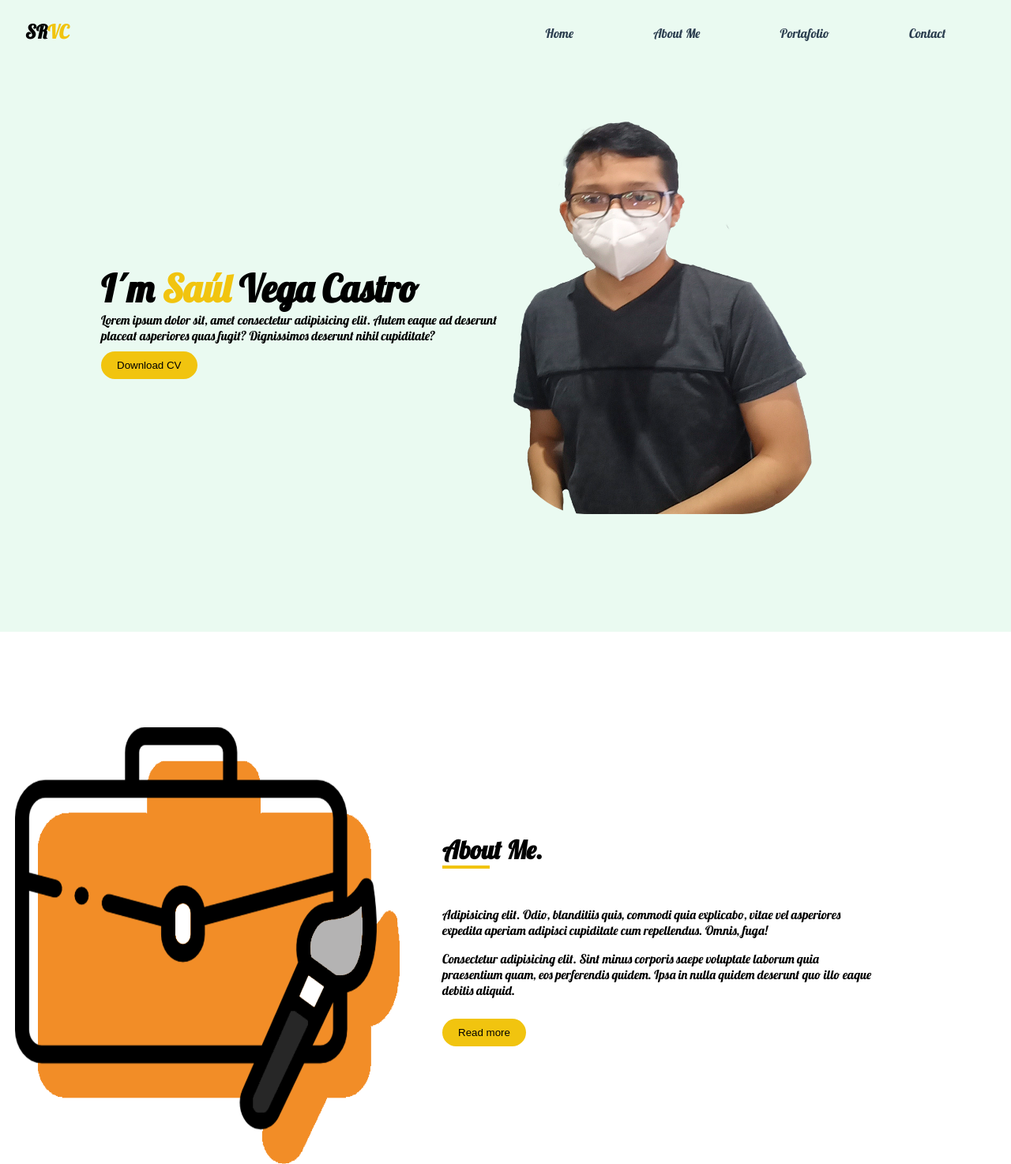
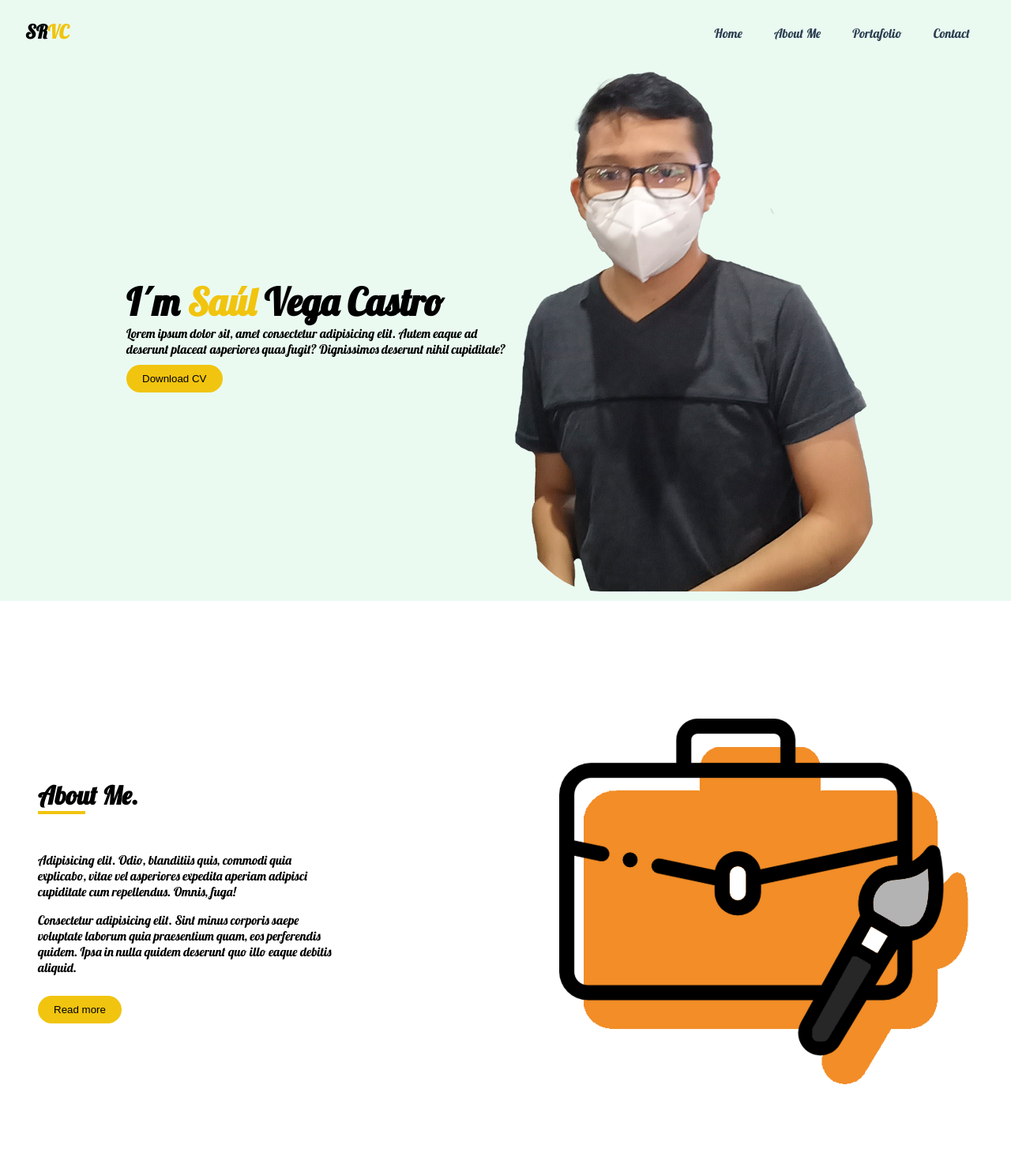
Before and after one commit to saulvc28/Portafolio.github.io, a plain HTML site: page index.html in a window 1280 px wide. Shown: the top 1474 px of the page at 79% size. Drawn offline with Linux system fonts and the light colour scheme.

Commit message:
actualizacion

```diff
--- a/index.css
+++ b/index.css
@@ -11,16 +11,23 @@ body{
     box-sizing: border-box;
  }
 
+.Contenedor{
+   width: 80%;
+   height: auto;
+   max-width: 1000px;
+}
+
  .wrapper {
     width: 100vw;
-    height: 100vh;
+    height: auto;
     background-color: #EAFAF1;
  }
 
  .menu{
     display: flex;
-    width: 50%;
+    width: 100%;
     justify-content: space-around;
+    justify-content: end;
 }
 
  .menu a{
@@ -55,6 +62,8 @@ body{
  }
 
  .main img{
+   width: 100%;
+   height: auto;
     border-radius: 25%;
     margin-bottom: 12px;
     margin-right: 30px;
@@ -62,8 +71,8 @@ body{
 
  .main{
     margin: 0 auto;
-    width: 80vw;
-    height: 80vh;
+    width: 75%;
+    height: auto;
     display: grid;
     grid-template-columns: repeat(2,1fr);
     align-items: center;
@@ -93,18 +102,23 @@ body{
  .about{
     margin: 0 auto;
     display: grid;
-    grid-template-columns: repeat(10, 1fr);
+    grid-template-columns: repeat(2,1fr);
     width: 100vw;
     align-items: center;
  }
 
  .about img{
     width: 100%;
-    grid-column: 1/5;
+    height: auto;
+    padding: 3em;
+    border-radius: 25%;
+    margin-bottom: 12px;
+    margin-right: 30px;
  }
 
  .about-info{
-    grid-column: 5/10;
+   width: 75%;
+   height: auto;
     padding: 3em;
  }
 
@@ -139,8 +153,8 @@ body{
 }
 
 .portafolio .container{
-    width: 80vw;
-    height: 80vh;
+    width: 80%;
+    height: auto;
     margin: 0 auto;
     display: flex;
     justify-content: center;
@@ -196,8 +210,10 @@ body{
 }
 
 .contact-section{
-   width: 100vw;
+   width: 100%;
+   height: auto;
    background-color: #fff;
+   padding: 5em;
 }
 
 .contact-headings h2{
@@ -205,8 +221,8 @@ body{
 }
 
 .container-contact {
-   padding: 3em;
-   margin: 0 auto;
+   width: 100%;
+   height: auto;
 }
 
 .form {
@@ -238,6 +254,10 @@ body{
    flex-direction: column;
    justify-content: center;
    align-items: center;
-   width: 100vw;
-   height: 200px;
+   width: 100%;
+   height: auto;
 }
+
+@media screen and (max-width:800px){
+   hola
+}
--- a/index.html
+++ b/index.html
@@ -2,12 +2,13 @@
 <html lang="en">
 <head>
     <meta charset="UTF-8">
-    <meta name="viewport" content="width=device-width, initial-scale=1.0">
+    <meta name="viewport" content="width=device-width, user-scalable=no, initial-scale=1.0, maximum-scale=1.0, minimum-scale=1.0">
     <title>Portafolio Personal</title>
     <link rel="stylesheet" href="index.css">
     <link rel="stylesheet" href="https://use.fontawesome.com/releases/v5.15.3/css/all.css" integrity="sha384-SZXxX4whJ79/gErwcOYf+zWLeJdY/qpuqC4cAa9rOGUstPomtqpuNWT9wdPEn2fk" crossorigin="anonymous">
 </head>
 <body>
+    <div class="Contenedor">
         <div class="wrapper">
             <header>
                 <nav class="navbar">
@@ -36,7 +37,6 @@
         </div>
 
         <div class="about">
-        <img src="./images/imagen2.png" alt="" width="750" height="780">
             <div class="about-info">
                 <h2>About Me.</h2>
                 <div class="divider"></div>
@@ -44,6 +44,7 @@
                 <p>Consectetur adipisicing elit. Sint minus corporis saepe voluptate laborum quia praesentium quam, eos perferendis quidem. Ipsa in nulla quidem deserunt quo illo eaque debitis aliquid.</p>
                 <button class="download-cv">Read more</button>
             </div>
+            <img src="./images/imagen2.png" alt="" width="750" height="780">
         </div>
 
         <div class="portafolio">
@@ -110,5 +111,6 @@
                 <i class="fab fa-twitter"></i>
             </div>
         </footer>
+    </div>
 </body>
 </html>
```
Lines whose indentation alone changed are shown as unchanged.
